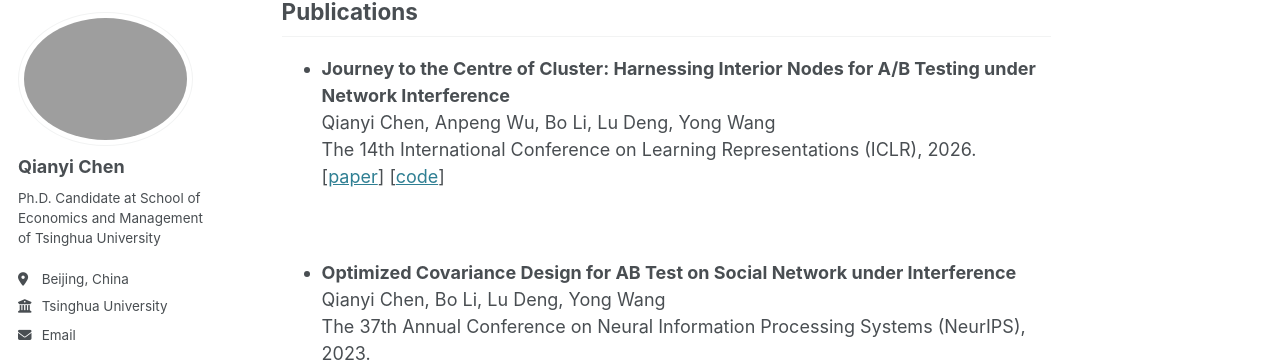
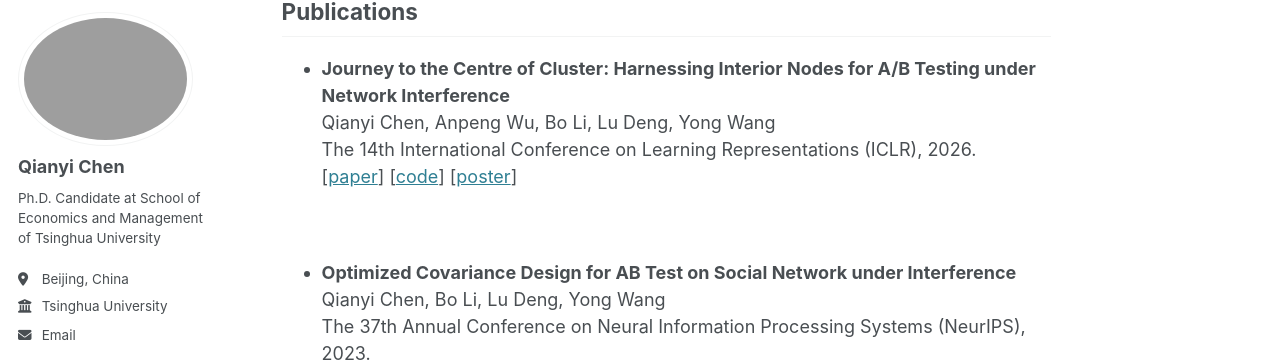
Before and after one commit to Cqyiiii/cqyiiii.github.io, a Jekyll site: the page built from _pages/about.md, in a window 1280 px wide and 900 px high, scrolled down 926 px. Shown: the part 94-456 px from the top of the window. Built offline with Jekyll 4.4.1, drawn with Linux system fonts in a browser that asks for light colours.

Commit message:
new poster

```diff
--- a/_pages/about.md
+++ b/_pages/about.md
@@ -44,7 +44,7 @@ My goal is to develop effective, scalable, sample-efficient, and easy-to-impleme
 - **Journey to the Centre of Cluster: Harnessing Interior Nodes for A/B Testing under Network Interference** \\
   Qianyi Chen, Anpeng Wu, Bo Li, Lu Deng, Yong Wang\\
   The 14th International Conference on Learning Representations (ICLR), 2026.\\
-  [[paper](https://arxiv.org/pdf/2602.04457)]  [[code](https://github.com/Cqyiiii/AMII-Harnessing-Interior-Nodes-for-Network-Experiments)]
+  [[paper](https://arxiv.org/pdf/2602.04457)]  [[code](https://github.com/Cqyiiii/AMII-Harnessing-Interior-Nodes-for-Network-Experiments)] [[poster](./files/amii-iclr-poster.pdf)]
 
 <br>
 
```
Also changed, not shown: 2 other files.
